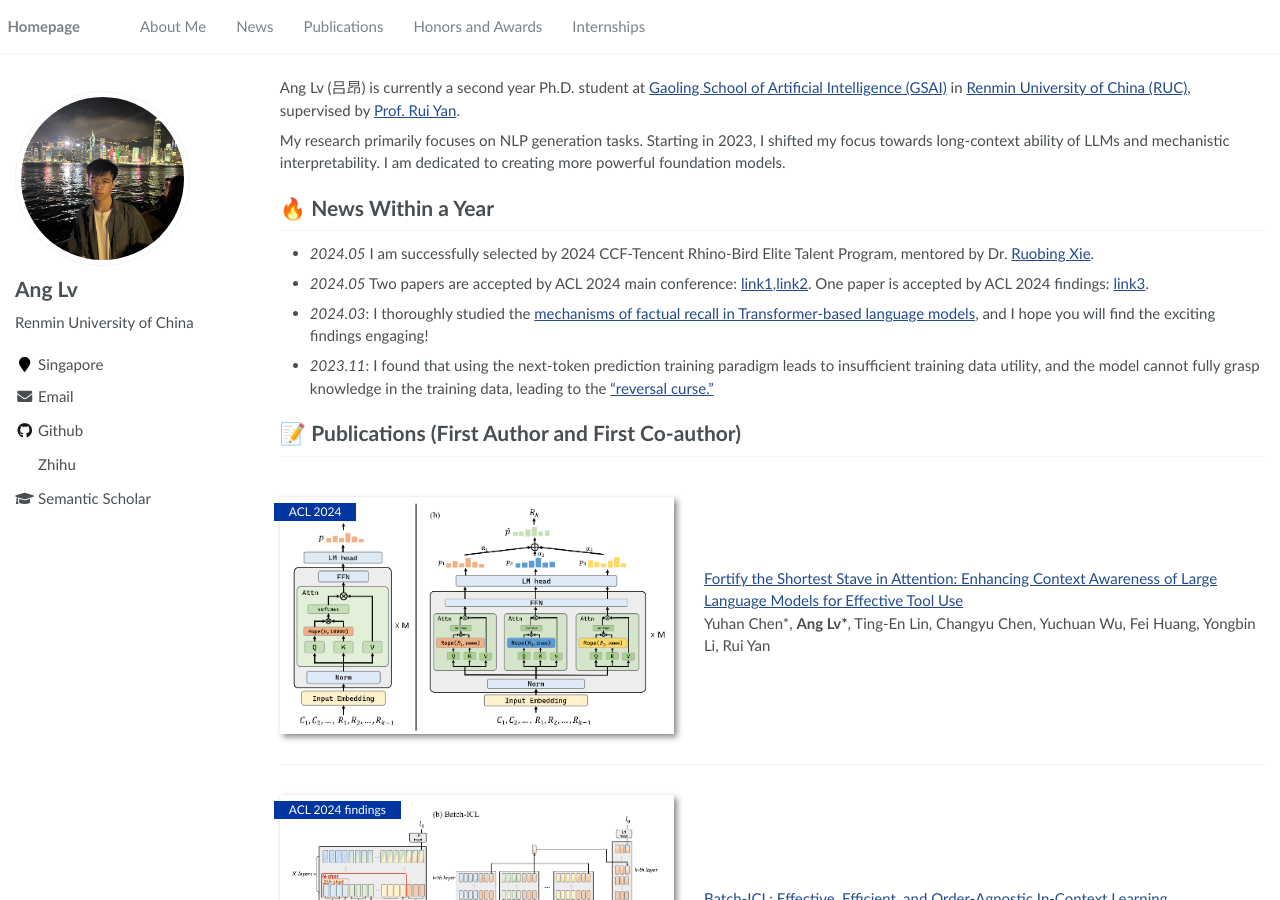
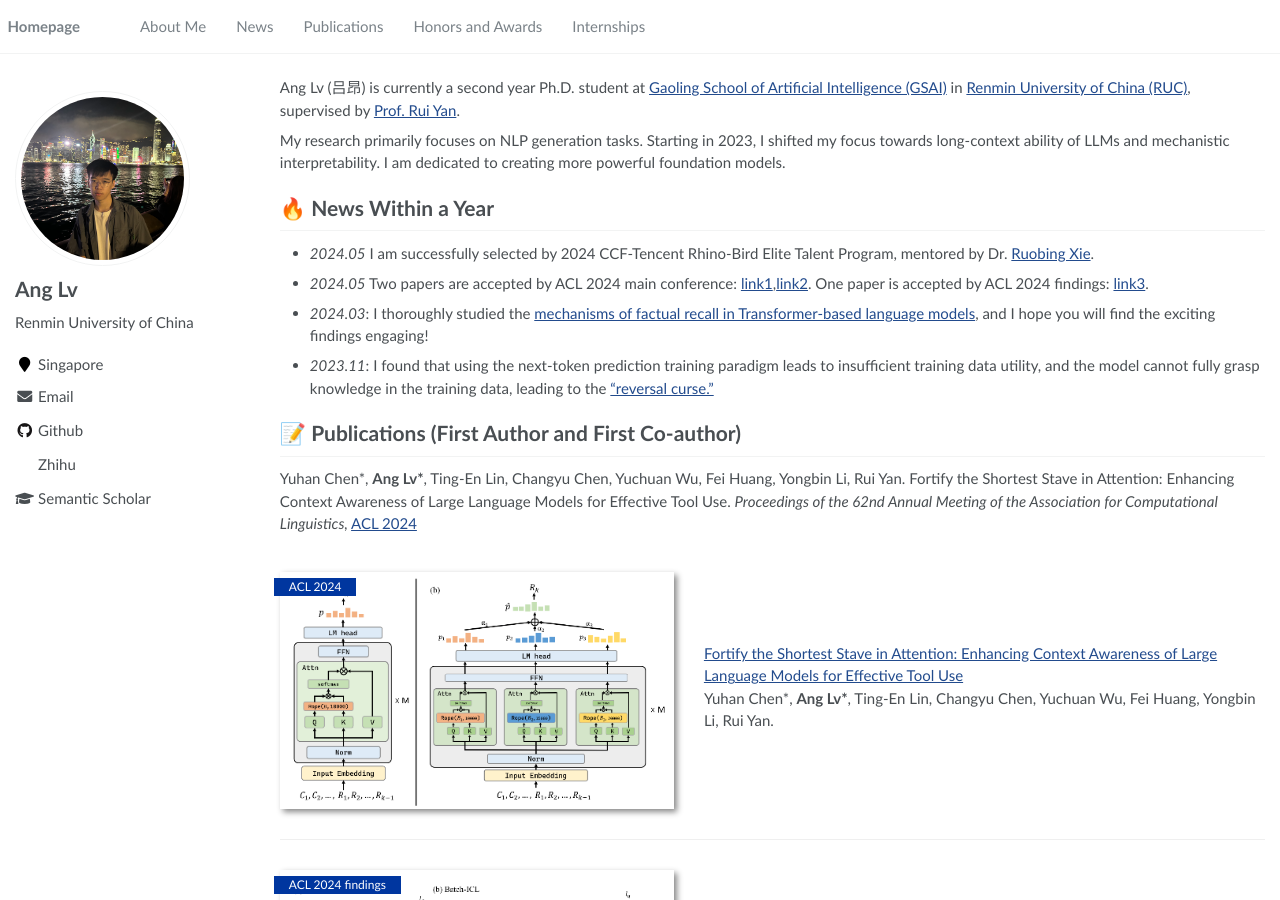
Before and after one commit to trestad/trestad.github.io, a Jekyll site: the page built from _pages/about.md, in a window 1280 px wide and 900 px high. Built offline with Jekyll 4.4.1, drawn with Linux system fonts in a browser that asks for light colours.

Commit message:
Update about.md

```diff
--- a/_pages/about.md
+++ b/_pages/about.md
@@ -27,11 +27,13 @@ My research primarily focuses on NLP generation tasks. Starting in 2023, I shift
 
 # 📝 Publications (First Author and First Co-author)
 
+Yuhan Chen\*, **Ang Lv\***, Ting-En Lin, Changyu Chen, Yuchuan Wu, Fei Huang, Yongbin Li, Rui Yan. Fortify the Shortest Stave in Attention: Enhancing Context Awareness of Large Language Models for Effective Tool Use. *Proceedings of the 62nd Annual Meeting of the Association for Computational Linguistics,* [ACL 2024](https://arxiv.org/abs/2312.04455)
+
 <div class='paper-box'><div class='paper-box-image'><div><div class="badge">ACL 2024</div><img src='images/ab1.png' alt="sym" width="100%"></div></div>
 <div class='paper-box-text' markdown="1">
 
 [Fortify the Shortest Stave in Attention: Enhancing Context Awareness of Large Language Models for Effective Tool Use](https://arxiv.org/abs/2312.04455) \\
-Yuhan Chen\*, **Ang Lv\***, Ting-En Lin, Changyu Chen, Yuchuan Wu, Fei Huang, Yongbin Li, Rui Yan
+Yuhan Chen\*, **Ang Lv\***, Ting-En Lin, Changyu Chen, Yuchuan Wu, Fei Huang, Yongbin Li, Rui Yan.
 </div>
 </div>
 
```
